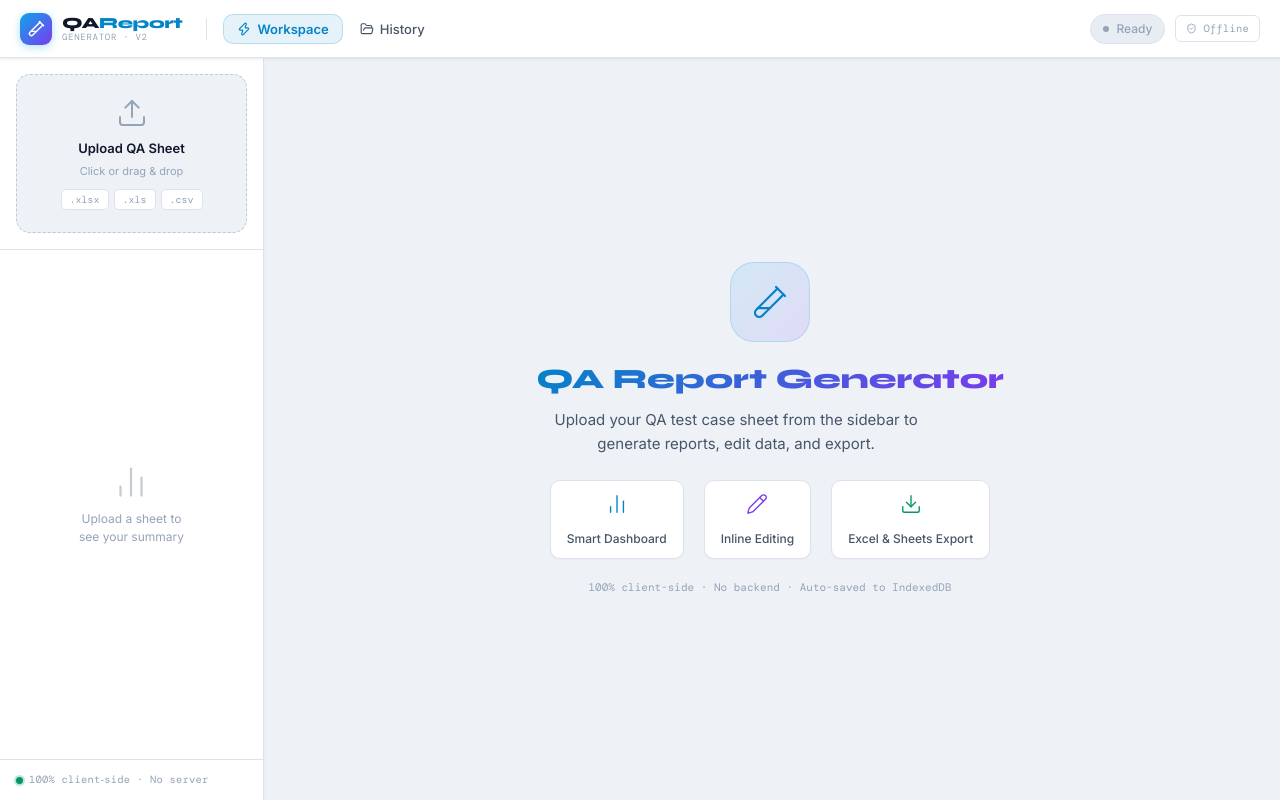
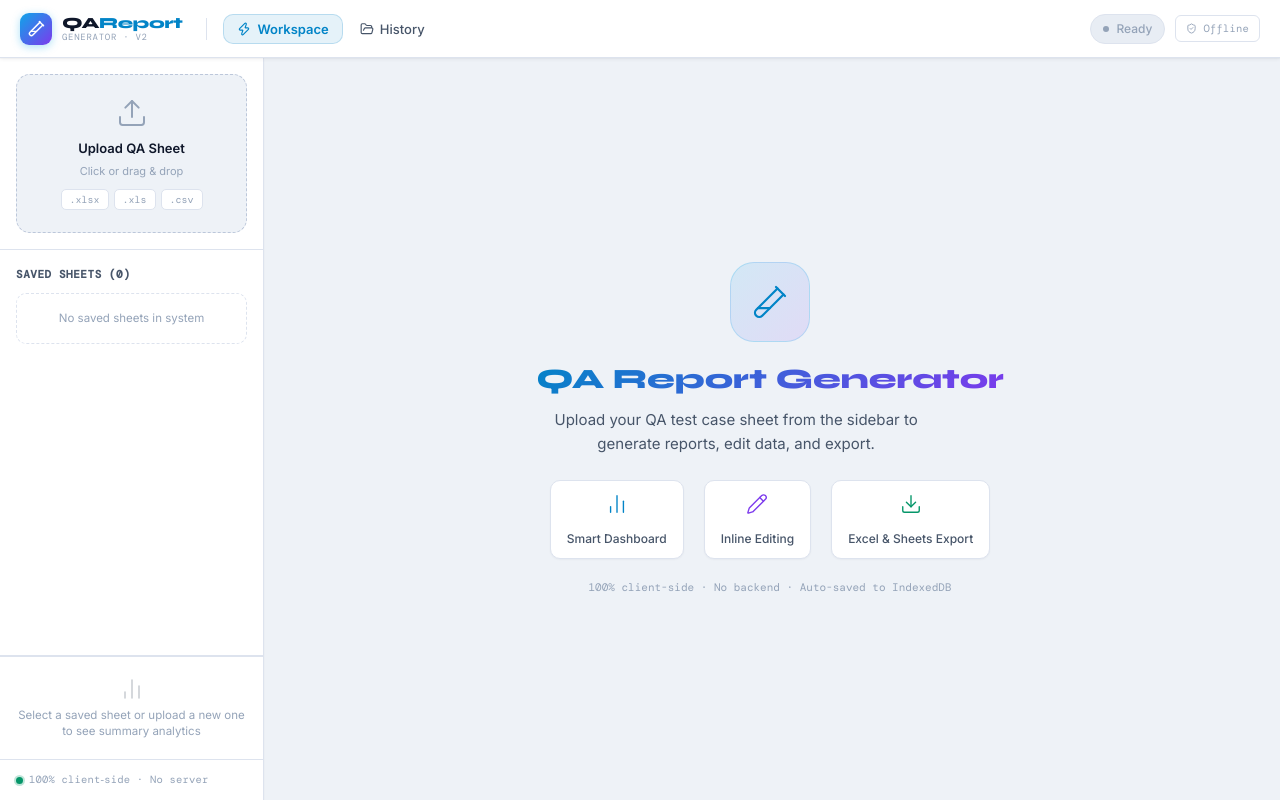
Before and after one commit to pandya-dwip/qa-report-generator, a React (Vite) app: page / in a window 1280 px wide. Built offline with nearby package versions, Linux system fonts and the light colour scheme.

Commit message:
implement core App component and Sidebar navigation for QA report generator

```diff
--- a/src/App.jsx
+++ b/src/App.jsx
@@ -221,6 +221,9 @@ export default function App() {
                 onFile={handleFile}
                 onReset={handleReset}
                 activeHistoryId={activeHistoryId}
+                reports={reports}
+                onSelectReport={handleEditHistoryItem}
+                onDeleteReport={handleDeleteHistoryItem}
               />
 
               {/* Main panel */}
--- a/src/components/Sidebar.jsx
+++ b/src/components/Sidebar.jsx
@@ -3,7 +3,7 @@ import { motion, AnimatePresence } from 'framer-motion';
 import {
   Upload, FileSpreadsheet, RotateCcw,
   ClipboardList, CheckCircle2, XCircle, Ban, CircleDashed,
-  TrendingUp, BarChart2,
+  TrendingUp, BarChart2, Trash2,
 } from 'lucide-react';
 import { computeStats } from '../services/chartService';
 
@@ -100,7 +100,17 @@ function CompactUpload({ onFile, isLoading }) {
   );
 }
 
-export default function Sidebar({ data, fileName, isLoading, onFile, onReset, activeHistoryId }) {
+export default function Sidebar({
+  data,
+  fileName,
+  isLoading,
+  onFile,
+  onReset,
+  activeHistoryId,
+  reports = [],
+  onSelectReport,
+  onDeleteReport,
+}) {
   const stats = data ? computeStats(data) : null;
   const passRate = stats ? parseFloat(stats.passRate) : 0;
   const totalForBar = stats ? stats.total : 1;
@@ -167,6 +177,160 @@ export default function Sidebar({ data, fileName, isLoading, onFile, onReset, ac
           <CompactUpload onFile={onFile} isLoading={isLoading} />
         )}
       </div>
+
+      {/* ── Saved Sheets ──────────────────────── */}
+      {!data && (
+        <div style={{
+          borderBottom: '1px solid var(--border)',
+          padding: '16px',
+          display: 'flex',
+          flexDirection: 'column',
+          minHeight: 0,
+          flex: '1 1 auto',
+        }}>
+          <div style={{
+            display: 'flex',
+            justifyContent: 'space-between',
+            alignItems: 'center',
+            marginBottom: 10,
+          }}>
+            <h3 style={{
+              fontSize: 11,
+              fontWeight: 600,
+              color: 'var(--text-secondary)',
+              textTransform: 'uppercase',
+              letterSpacing: '0.05em',
+              fontFamily: 'DM Mono',
+            }}>
+              Saved Sheets ({reports.length})
+            </h3>
+          </div>
+
+          <div style={{
+            flex: 1,
+            overflowY: 'auto',
+            marginRight: '-8px',
+            paddingRight: '8px',
+            display: 'flex',
+            flexDirection: 'column',
+            gap: 6,
+          }}>
+            {reports.length > 0 ? (
+              reports.map(item => {
+                const isActive = item.id === activeHistoryId;
+                const formattedDate = new Date(item.timestamp).toLocaleString(undefined, {
+                  month: 'short',
+                  day: 'numeric',
+                  hour: '2-digit',
+                  minute: '2-digit',
+                });
+
+                return (
+                  <div
+                    key={item.id}
+                    onClick={() => onSelectReport(item)}
+                    style={{
+                      display: 'flex',
+                      alignItems: 'center',
+                      justifyContent: 'space-between',
+                      padding: '8px 10px',
+                      borderRadius: 'var(--r-md)',
+                      background: isActive ? 'var(--accent-cyan-dim)' : 'transparent',
+                      border: '1px solid',
+                      borderColor: isActive ? 'var(--accent-cyan)' : 'var(--border)',
+                      cursor: 'pointer',
+                      transition: 'all 0.15s',
+                      position: 'relative',
+                      overflow: 'hidden',
+                    }}
+                    onMouseEnter={e => {
+                      if (!isActive) {
+                        e.currentTarget.style.background = 'var(--bg-secondary)';
+                        e.currentTarget.style.borderColor = 'var(--border-hover)';
+                      }
+                      const deleteBtn = e.currentTarget.querySelector('.delete-btn');
+                      if (deleteBtn) deleteBtn.style.opacity = '1';
+                    }}
+                    onMouseLeave={e => {
+                      if (!isActive) {
+                        e.currentTarget.style.background = 'transparent';
+                        e.currentTarget.style.borderColor = 'var(--border)';
+                      }
+                      const deleteBtn = e.currentTarget.querySelector('.delete-btn');
+                      if (deleteBtn) deleteBtn.style.opacity = '0';
+                    }}
+                  >
+                    <div style={{ display: 'flex', alignItems: 'center', gap: 10, minWidth: 0, flex: 1 }}>
+                      <div style={{
+                        width: 28, height: 28, borderRadius: 6, flexShrink: 0,
+                        background: isActive ? 'linear-gradient(135deg,#0ea5e9,#7c3aed)' : 'var(--bg-secondary)',
+                        display: 'flex', alignItems: 'center', justifyContent: 'center',
+                      }}>
+                        <FileSpreadsheet size={14} color={isActive ? '#ffffff' : 'var(--text-secondary)'} />
+                      </div>
+                      <div style={{ flex: 1, minWidth: 0 }}>
+                        <p style={{
+                          fontSize: 12,
+                          fontWeight: 600,
+                          color: isActive ? 'var(--accent-cyan)' : 'var(--text-primary)',
+                          overflow: 'hidden',
+                          textOverflow: 'ellipsis',
+                          whiteSpace: 'nowrap',
+                        }}>{item.fileName}</p>
+                        <p style={{ fontSize: 10, color: 'var(--text-muted)', marginTop: 1 }}>
+                          {item.data?.length || 0} cases · {formattedDate}
+                        </p>
+                      </div>
+                    </div>
+
+                    <button
+                      className="delete-btn"
+                      onClick={(e) => {
+                        e.stopPropagation();
+                        onDeleteReport(item.id);
+                      }}
+                      style={{
+                        background: 'transparent',
+                        border: 'none',
+                        color: 'var(--text-muted)',
+                        padding: 4,
+                        borderRadius: 4,
+                        cursor: 'pointer',
+                        opacity: 0,
+                        transition: 'opacity 0.15s, color 0.15s, background-color 0.15s',
+                        display: 'flex',
+                        alignItems: 'center',
+                        justifyContent: 'center',
+                      }}
+                      onMouseEnter={e => {
+                        e.currentTarget.style.color = 'var(--accent-red)';
+                        e.currentTarget.style.background = 'var(--accent-red-dim)';
+                      }}
+                      onMouseLeave={e => {
+                        e.currentTarget.style.color = 'var(--text-muted)';
+                        e.currentTarget.style.background = 'transparent';
+                      }}
+                    >
+                      <Trash2 size={13} />
+                    </button>
+                  </div>
+                );
+              })
+            ) : (
+              <div style={{
+                textAlign: 'center',
+                padding: '16px 0',
+                color: 'var(--text-muted)',
+                fontSize: 11.5,
+                border: '1.5px dashed var(--border)',
+                borderRadius: 'var(--r-md)',
+              }}>
+                No saved sheets in system
+              </div>
+            )}
+          </div>
+        </div>
+      )}
 
       {/* ── KPI Summary ───────────────────────── */}
       {stats && (
@@ -251,15 +415,13 @@ export default function Sidebar({ data, fileName, isLoading, onFile, onReset, ac
 
       {/* ── Empty state (no data) ─────────────── */}
       {!stats && (
-        <div style={{ flex: 1, display: 'flex', alignItems: 'center', justifyContent: 'center', padding: 20 }}>
-          <div style={{ textAlign: 'center' }}>
-            <div style={{ display: 'flex', justifyContent: 'center', marginBottom: 10, opacity: 0.3 }}>
-              <BarChart2 size={36} strokeWidth={1.5} color="var(--text-secondary)" />
-            </div>
-            <p style={{ fontSize: 12, color: 'var(--text-muted)', lineHeight: 1.5 }}>
-              Upload a sheet to<br />see your summary
-            </p>
+        <div style={{ flexShrink: 0, padding: '20px 16px', borderTop: '1px solid var(--border)', textAlign: 'center' }}>
+          <div style={{ display: 'flex', justifyContent: 'center', marginBottom: 6, opacity: 0.3 }}>
+            <BarChart2 size={24} strokeWidth={1.5} color="var(--text-secondary)" />
           </div>
+          <p style={{ fontSize: 11.5, color: 'var(--text-muted)', lineHeight: 1.4 }}>
+            Select a saved sheet or upload a new one to see summary analytics
+          </p>
         </div>
       )}
 
```
